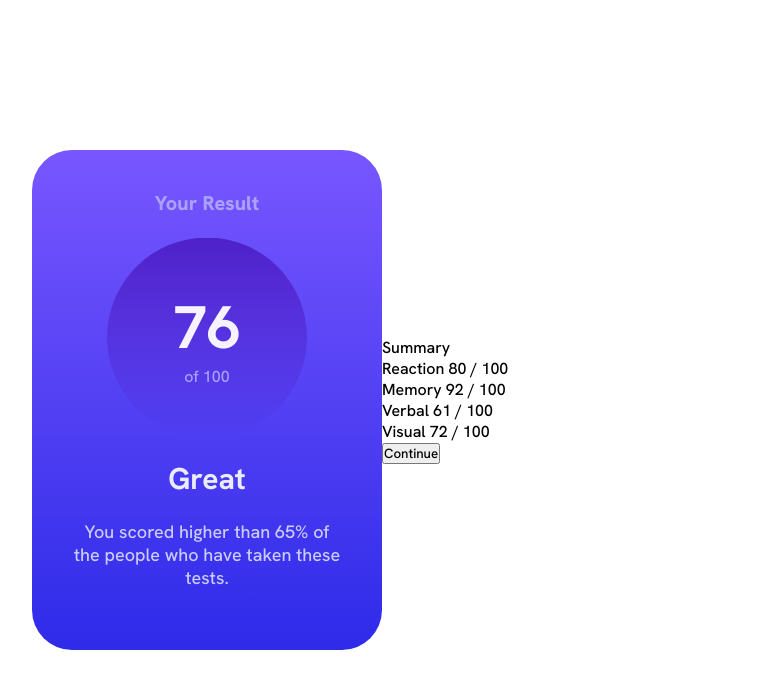
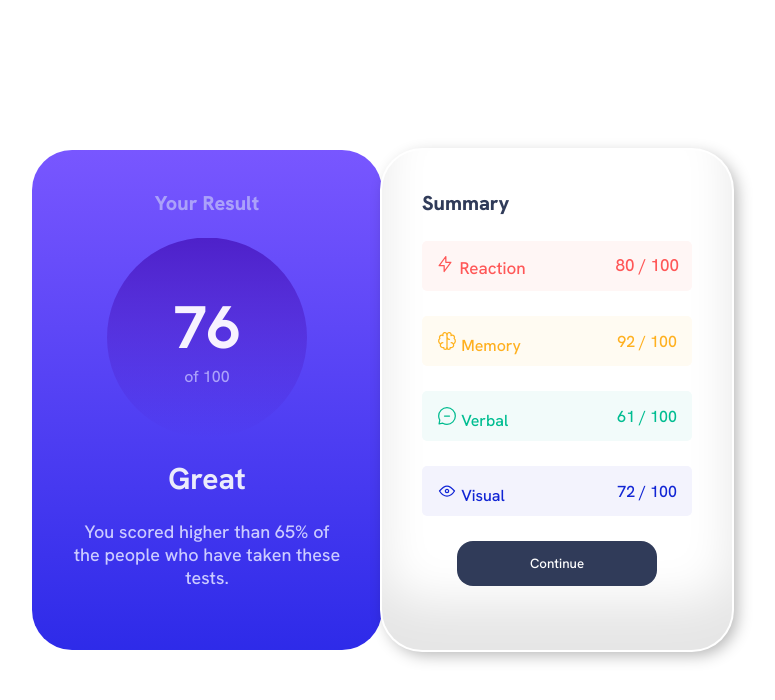
Before and after one commit to trikripp/results-summary-component, a website built with Parcel: page src/index.html in a window 1280 px wide. Shown: the whole page, without its empty margins (258-1033 px from the left). Built offline with nearby package versions, Linux system fonts and the light colour scheme; a web font is replaced by a local one.

Commit message:
adding/shadow/color

```diff
--- a/src/index.html
+++ b/src/index.html
@@ -1,10 +1,10 @@
 <!DOCTYPE html>
 <html lang="en">
   <head>
-    <meta charset="UTF-8">
-    <meta http-equiv="X-UA-Compatible" content="IE=edge">
-    <meta name="viewport" content="width=device-width, initial-scale=1.0">
-    <link rel="stylesheet" href="./style.scss">
+    <meta charset="UTF-8" />
+    <meta http-equiv="X-UA-Compatible" content="IE=edge" />
+    <meta name="viewport" content="width=device-width, initial-scale=1.0" />
+    <link rel="stylesheet" href="./style.scss" />
     <title>Results Summary Component</title>
   </head>
   <body>
@@ -16,14 +16,56 @@
           <p class="card-blue-sub-number">of 100</p>
         </div>
         <h4 class="card-blue-header-footer">Great</h4>
-            <p class="card-blue-paragraph">You scored higher than 65% of the people who have taken these tests.</p>
+        <p class="card-blue-paragraph">
+          You scored higher than 65% of the people who have taken these tests.
+        </p>
       </div>
-        <div class="card--white">
+      <div class="card-white">
         <p class="card-white-title">Summary</p>
-            <p class="card-white-mini-cards">Reaction 80 / 100</p>
-            <p class="card-white-mini-cards">Memory 92 / 100</p>
-            <p class="card-white-mini-cards">Verbal 61 / 100</p>
-            <p class="card-white-mini-cards">Visual 72 / 100</p>
+        <div class="card-white-task-red">
+          <div>
+            <img
+              src="./assets/icon-reaction.svg"
+              alt=""
+              class="card-white-icon"
+            />
+            <span class="card-white-red">Reaction</span>
+          </div>
+          <p>80 / 100</p>
+        </div>
+        <div class="card-white-task-yellow">
+          <div>
+            <img
+              src="./assets/icon-memory.svg"
+              alt=""
+              class="card-white-icon"
+            />
+            <span class="card-white-yellow">Memory </span>
+          </div>
+          <p>92 / 100</p>
+        </div>
+        <div class="card-white-task-green">
+          <div>
+            <img
+              src="./assets/icon-verbal.svg"
+              alt=""
+              class="card-white-icon"
+            />
+            <span class="card-white-green">Verbal</span>
+          </div>
+          <p>61 / 100</p>
+        </div>
+        <div class="card-white-task-blue">
+          <div>
+            <img
+              src="./assets/icon-visual.svg"
+              alt=""
+              class="card-white-icon"
+            />
+            <span class="card-white-blue">Visual</span>
+          </div>
+          <p>72 / 100</p>
+        </div>
         <footer>
           <button class="card-white-button">Continue</button>
         </footer>
--- a/src/style.scss
+++ b/src/style.scss
@@ -20,6 +20,7 @@ body {
     width: 700px;
     height: 500px;
     grid-template-columns: 50% 50%;
+
     border-radius: 40px 40px;
 
     &-blue {
@@ -29,9 +30,8 @@ body {
       background: linear-gradient(
         0deg,
         hsl(241, 81%, 54%),
-        hsl(252, 100%, 67%),
+        hsl(252, 100%, 67%)
       );
-
       border-radius: 40px 40px;
       height: 100%;
       padding: 40px;
@@ -69,5 +69,69 @@ body {
         color: #cbcbff;
       }
     }
+    .card-white {
+      display: flex;
+      text-align: center;
+      flex-direction: column;
+      background-color: #ffffff;
+      border-radius: 40px 40px;
+      height: 100%;
+      padding: 40px;
+      gap: 25px;
+      box-shadow: inset 0 -3em 3em rgba(0, 0, 0, 0.1),
+        0 0 0 2px rgb(255, 255, 255), 0.3em 0.3em 1em rgba(0, 0, 0, 0.3);
+
+      &-title {
+        display: flex;
+        font-size: 20px;
+        font-weight: 800;
+        color: #303b59;
+      }
+      &-task-red {
+        display: flex;
+        justify-content: space-between;
+        height: 50px;
+        border-radius: 5px 5px;
+        background-color: #fff6f5;
+        color: hsl(0, 100%, 67%);
+        padding: 13px;
+        font-size: 17px;
+      }
+      &-task-yellow {
+        display: flex;
+        justify-content: space-between;
+        height: 50px;
+        border-radius: 5px 5px;
+        background-color: #fffbf2;
+        color: hsl(39, 100%, 56%);
+        padding: 15px;
+      }
+      &-task-green {
+        display: flex;
+        justify-content: space-between;
+        height: 50px;
+        border-radius: 5px 5px;
+        background-color: #f2fbfa;
+        color: hsl(166, 100%, 37%);
+        padding: 15px;
+      }
+      &-task-blue {
+        display: flex;
+        justify-content: space-between;
+        height: 50px;
+        border-radius: 5px 5px;
+        background-color: #f3f3fd;
+        color: hsl(234, 85%, 45%);
+        padding: 15px;
+      }
+      &-button {
+        width: 200px;
+        height: 45px;
+        border-radius: 16px;
+        color: white;
+        background-color: #303b59;
+        border: none;
+      }
+    }
   }
 }
```
Also changed, not shown: src/assets/icon-memory.svg (added), src/assets/icon-reaction.svg (added), src/assets/icon-verbal.svg (added), src/assets/icon-visual.svg (added). Lines whose indentation alone changed are shown as unchanged.
